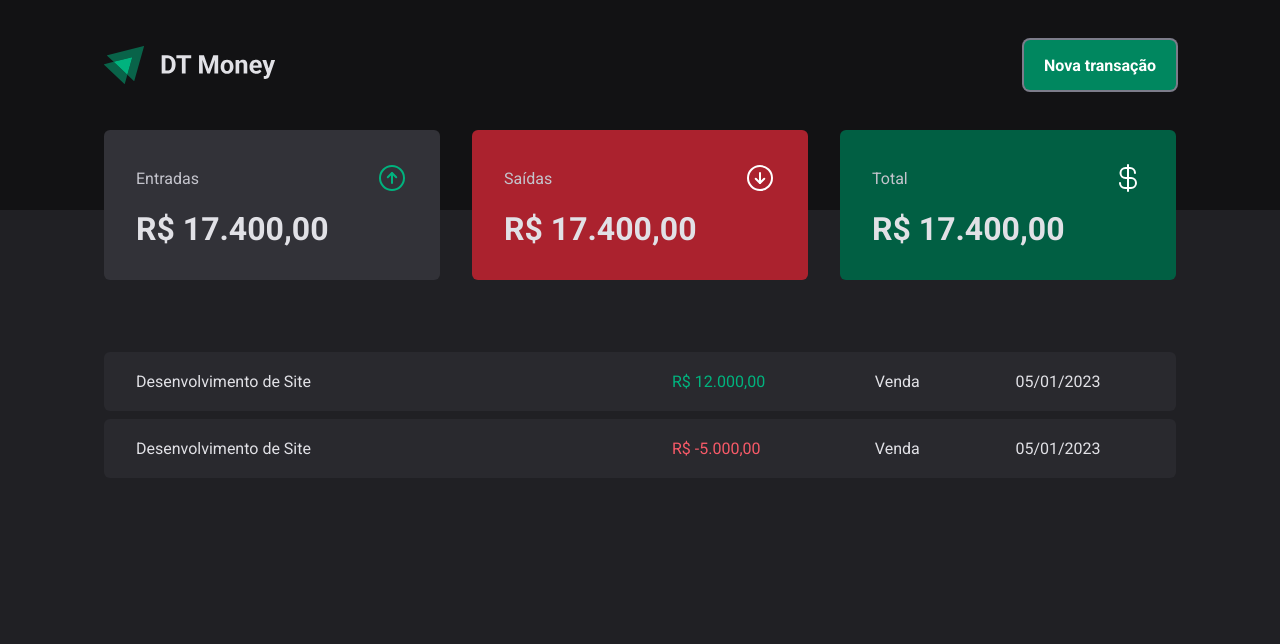
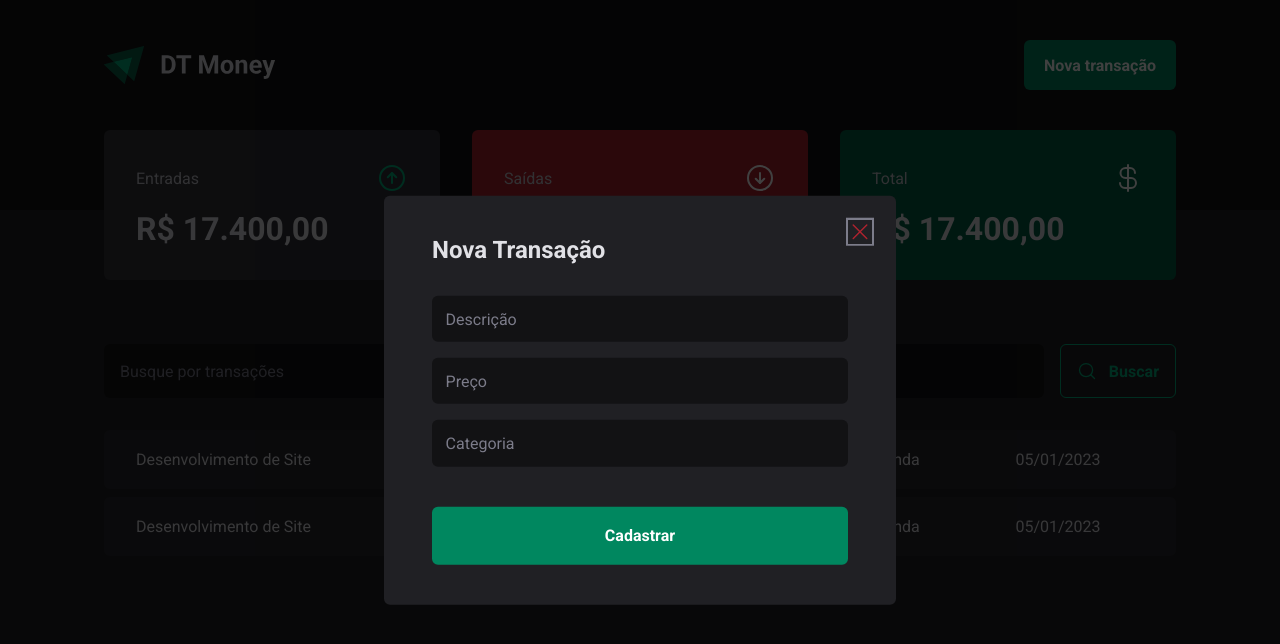
Before and after one commit to marcos-jesus/03-ignite-DT-Money, a React (Vite) app: page / in a window 1280 px wide. Both pictures are taken after a click on the button "Nova transação". Shown: the top 644 px of the page. Built offline with nearby package versions, Linux system fonts and the light colour scheme.

Commit message:
Implement Radix components, create styleds components

```diff
--- a/package.json
+++ b/package.json
@@ -9,6 +9,7 @@
     "preview": "vite preview"
   },
   "dependencies": {
+    "@radix-ui/react-dialog": "^1.0.2",
     "phosphor-react": "^1.4.1",
     "react": "^18.2.0",
     "react-dom": "^18.2.0",
--- a/src/components/Header/index.tsx
+++ b/src/components/Header/index.tsx
@@ -1,4 +1,8 @@
 import { HeaderContainer, HeaderContent, NewTransactionButton } from './styles'
+import * as Dialog from '@radix-ui/react-dialog'
+
+import { NewTransactionModal } from '../NewTransactionModal'
+
 
 import logoImg from '../../assets/logo.svg'
 
@@ -8,7 +12,14 @@
       <HeaderContent>
         <img src={logoImg} alt="" />
 
-        <NewTransactionButton> Nova transação </NewTransactionButton>
+        <Dialog.Root>
+          <Dialog.Trigger asChild>
+            <NewTransactionButton> Nova transação </NewTransactionButton>
+          </Dialog.Trigger>
+
+            <NewTransactionModal />
+        </Dialog.Root>
+
       </HeaderContent>
     </HeaderContainer>
   )
--- /dev/null
+++ b/src/components/NewTransactionModal/index.tsx
@@ -0,0 +1,30 @@
+import * as Dialog from '@radix-ui/react-dialog'
+import { X } from 'phosphor-react'
+import { Overlay, Content, CloseButton } from './styles'
+export function NewTransactionModal() {
+  return (
+    <Dialog.Portal>
+      <Overlay />
+
+        <Content>
+          <Dialog.Title> Nova Transação</Dialog.Title>
+
+          <CloseButton>
+            <X size={24}/>
+          </CloseButton>
+
+          <form action="">
+            <input type="text" placeholder='Descrição' required/>
+            <input type="number" placeholder='Preço' required />
+            <input type="text" placeholder='Categoria' required />
+
+            <button type='submit'>
+              Cadastrar
+            </button>
+          </form>
+
+
+        </Content>
+    </Dialog.Portal>
+  )
+}
--- /dev/null
+++ b/src/components/NewTransactionModal/styles.ts
@@ -0,0 +1,74 @@
+import styled from 'styled-components';
+import * as Dialog from  '@radix-ui/react-dialog'
+
+export const Overlay = styled(Dialog.Overlay)`
+  position: fixed;
+  width: 100vw;
+  height: 100vh;
+  inset: 0;
+  background: rgba(0,0,0,0.75);
+`
+
+export const Content = styled(Dialog.Content)`
+  min-width: 32rem;
+  border-radius: 6px;
+  padding: 2.5rem 3rem;
+  background: ${(props) => props.theme['gray-800']};
+
+  position: fixed;
+  left: 50%;
+  top: 50%;
+  transform: translate(-50%, -50%);
+
+  form {
+    margin-top: 2rem;
+
+    display: flex;
+    flex-direction: column;
+    gap: 1rem;
+
+    input {
+      border-radius: 6px;
+      border: 0;
+      background: ${(props) => props.theme['gray-900']};
+      color: ${(props) => props.theme['gray-300']};
+      padding:0.85rem;
+
+      &::placeholder {
+        color: ${(props) =>  props.theme['gray-500']};
+      }
+    }
+
+    button[type="submit"] {
+      height: 58px;
+      border: 0;
+      padding: 1rem;
+      background:${(props) => props.theme['green-500']};
+      color: ${(props) => props.theme['white']};
+      font-weight: bold;
+      border-radius: 6px;
+      margin-top: 1.5rem;
+      cursor: pointer;
+
+      &:hover {
+        background:${(props) => props.theme['green-700']};
+        transition: background-color 0.2s;
+      }
+    }
+  }
+`
+
+export const CloseButton = styled(Dialog.Close)`
+  position: absolute;
+  background: transparent;
+  border: 0;
+  top: 1.5rem;
+  right: 1.5rem;
+  line-height: 0;
+  cursor: pointer;
+  color: ${(props) => props.theme['red-500']};
+
+  :focus {
+    outline: none;
+  }
+`
--- /dev/null
+++ b/src/pages/Transactions/components/SearchForm/index.tsx
@@ -0,0 +1,16 @@
+import { MagnifyingGlass } from 'phosphor-react'
+import { SearchFormContainer } from './styles'
+export function SearchForm() {
+  return(
+
+    <SearchFormContainer>
+      <input type="text" placeholder='Busque por transações' />
+
+      <button type='submit'>
+        <MagnifyingGlass size={20} />
+        Buscar
+      </button>
+    </SearchFormContainer>
+
+  )
+}
--- /dev/null
+++ b/src/pages/Transactions/components/SearchForm/styles.ts
@@ -0,0 +1,42 @@
+import styled from "styled-components";
+
+
+export const SearchFormContainer = styled.form`
+  display: flex;
+  gap: 1rem;
+
+  input {
+    flex: 1;
+    border-radius: 6px;
+    border: 0;
+    background: ${(props) => props.theme['gray-900']};
+    color: ${(props) => props.theme['gray-300']};
+    padding: 1rem;
+
+    &::placeholder {
+      color: ${(props) => props.theme['gray-500']};
+    }
+  }
+
+  button {
+    display: flex;
+    align-items: center;
+    gap: 0.75rem;
+
+    border: 0;
+    padding: 1rem;
+    background: transparent;
+    border: 1px solid ${(props) => props.theme['green-300']};
+    color: ${(props) => props.theme['green-300']};
+    font-weight: bold;
+    border-radius: 6px;
+
+    &:hover {
+      background: ${(props) => props.theme['green-500']};
+      border: 1px solid ${(props) => props.theme['green-500']};
+      color: ${(props) => props.theme['white']};
+      transition:
+        background-color 0.2s, color 0.2s, border-color 0.2s;
+    }
+  }
+`
--- a/src/pages/Transactions/index.tsx
+++ b/src/pages/Transactions/index.tsx
@@ -1,5 +1,6 @@
 import { Header } from "../../components/Header";
 import { Summary } from "../../components/Summary";
+import { SearchForm } from "./components/SearchForm";
 import { PriceHighlight, TransactionContainer, TransactionsTable } from "./styles";
 
 export function Transactions() {
@@ -9,6 +10,7 @@
       <Summary />
 
       <TransactionContainer>
+        <SearchForm />
         <TransactionsTable>
           <tbody>
             <tr>
--- a/src/pages/Transactions/styles.ts
+++ b/src/pages/Transactions/styles.ts
@@ -11,7 +11,7 @@
   width: 100%;
   border-collapse: separate;
   border-spacing: 0 0.5rem;
-
+  margin-top: 1.5rem;
 
   td {
     padding:1.25rem 2rem;
```
Also changed, not shown: 1 other file (tests, documents, lock files or other folders).
